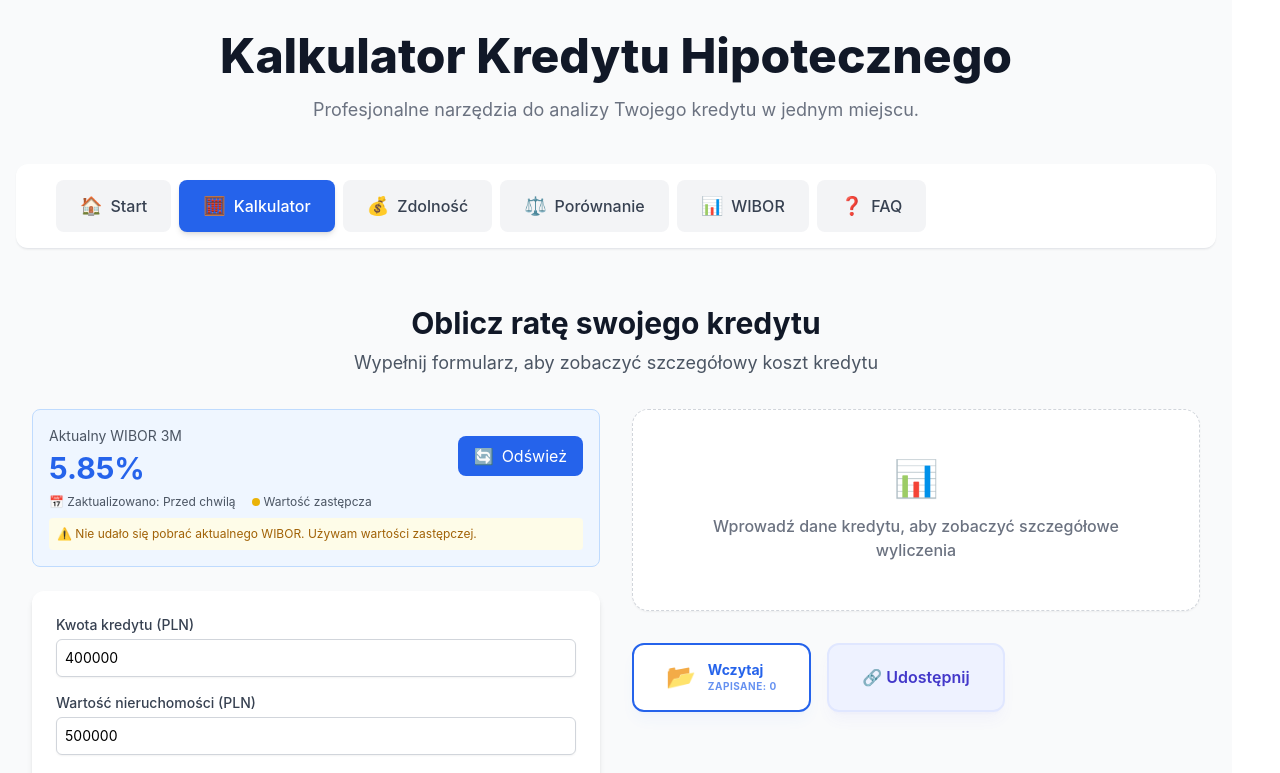
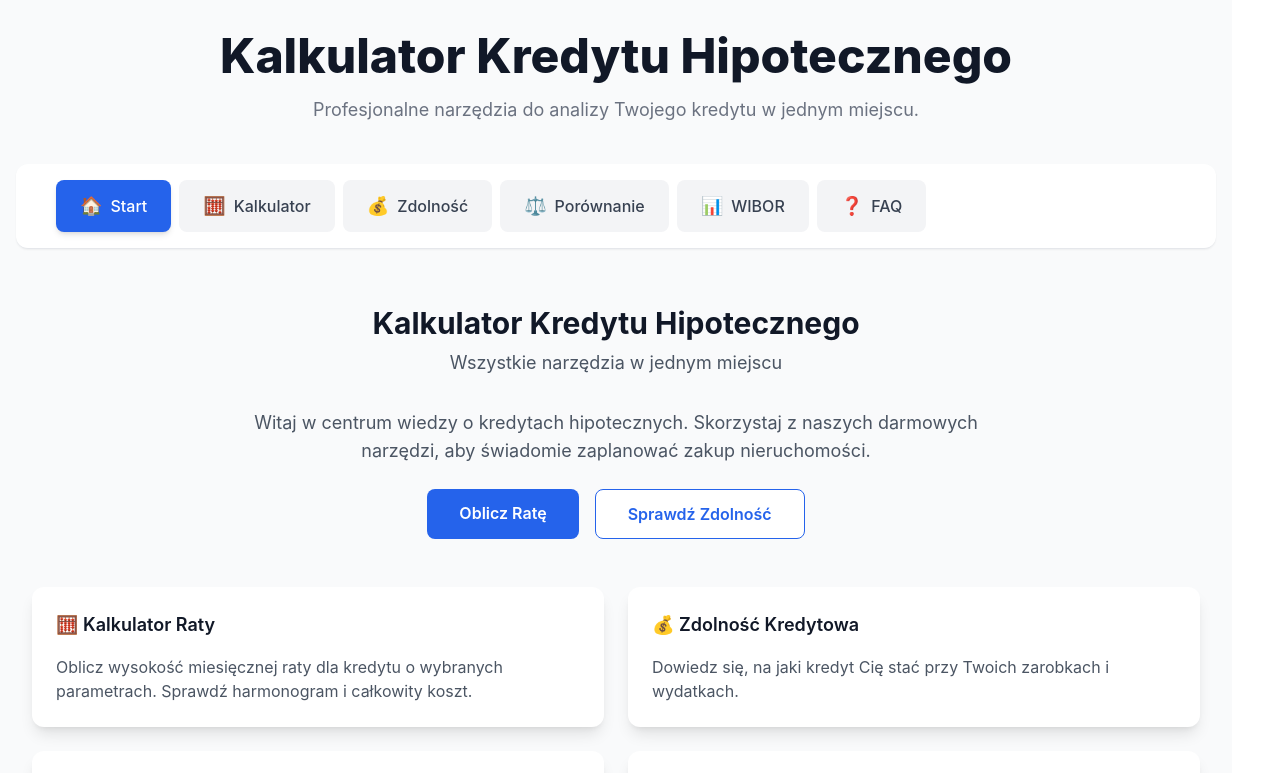
Before and after one commit to kawlas/KREDYT, a React (Vite) app: page / in a window 1280 px wide. Before the commit this address led to /kalkulator-raty-kredytu/. Shown: the top 773 px of the page. Built offline with nearby package versions, Linux system fonts and the light colour scheme; no server answers.

Commit message:
feat: designate root path as the main hub page, updating navigation, routing, prerendering, and redirects.

```diff
--- a/prerender.js
+++ b/prerender.js
@@ -12,7 +12,6 @@ const { render } = await import('./dist/server/entry-server.js')
 // Determine routes to prerender
 const routesToPrerender = [
   '/',
-  '/kalkulator-kredytu-hipotecznego/',
   '/kalkulator-raty-kredytu/',
   '/raty-rowne-czy-malejace/',
   '/symulacja-wibor/',
--- a/src/App.tsx
+++ b/src/App.tsx
@@ -30,7 +30,7 @@ function App() {
 
   // New tab structure matching SEO routes
   const tabs = [
-    { id: 'hub', label: 'Start', icon: '🏠', path: '/kalkulator-kredytu-hipotecznego/' },
+    { id: 'hub', label: 'Start', icon: '🏠', path: '/' },
     { id: 'calculator', label: 'Kalkulator', icon: '🧮', path: '/kalkulator-raty-kredytu/' },
     { id: 'affordability', label: 'Zdolność', icon: '💰', path: '/zdolnosc-kredytowa/' },
     { id: 'comparison', label: 'Porównanie', icon: '⚖️', path: '/raty-rowne-czy-malejace/' },
@@ -78,11 +78,10 @@ function App() {
           <main className="space-y-8">
             <Routes>
               {/* Redirects */}
-              <Route path="/" element={<Navigate to="/kalkulator-raty-kredytu/" replace />} />
-              <Route path="/kalkulator-raty-kredytu" element={<Navigate to="/kalkulator-raty-kredytu/" replace />} />
+              <Route path="/kalkulator-kredytu-hipotecznego/" element={<Navigate to="/" replace />} />
 
-              {/* Routes with trailing slashes explicitly managed or handled by router fuzzy matching */}
-              <Route path="/kalkulator-kredytu-hipotecznego/" element={<HubPage />} />
+              {/* Routes */}
+              <Route path="/" element={<HubPage />} />
 
               <Route
                 path="/kalkulator-raty-kredytu/"
```
Also changed, not shown: 1 other file (tests, documents, lock files or other folders).
